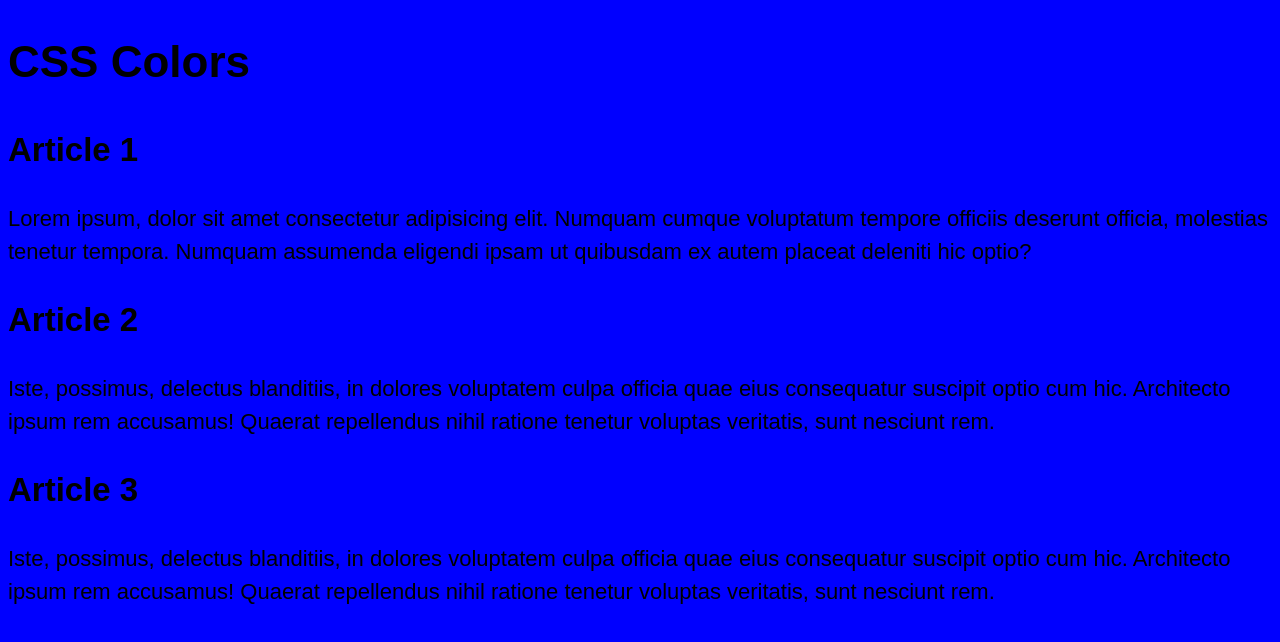
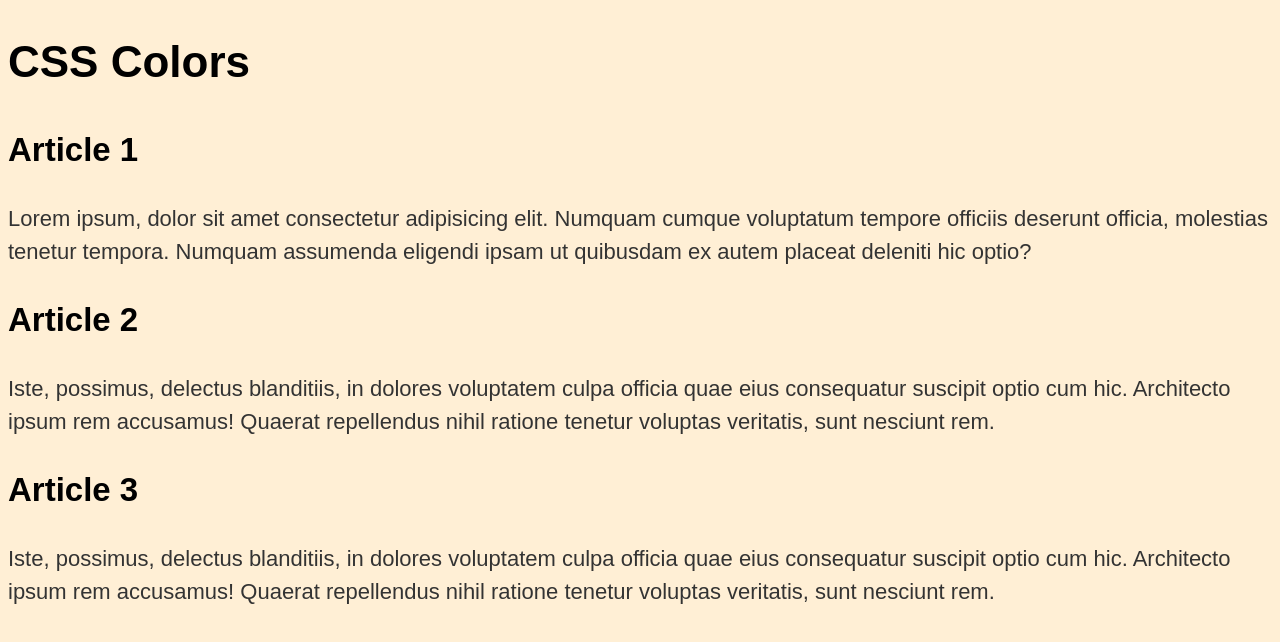
Before and after one commit to madmoosey/css_stuff, a plain HTML site: page 03/index.html in a window 1280 px wide. Drawn offline with Linux system fonts and the light colour scheme.

Commit message:
Update style.css

```diff
--- a/03/css/style.css
+++ b/03/css/style.css
@@ -2,5 +2,10 @@
     font-size: 22px;
     font-family: Arial, Helvetica, sans-serif;
     line-height: 1.5;
-    background: blue;
+    background: papayawhip;
+    color: rgb(0,0,0);
  }
+
+ p {
+    color: #333;
+ }
```
